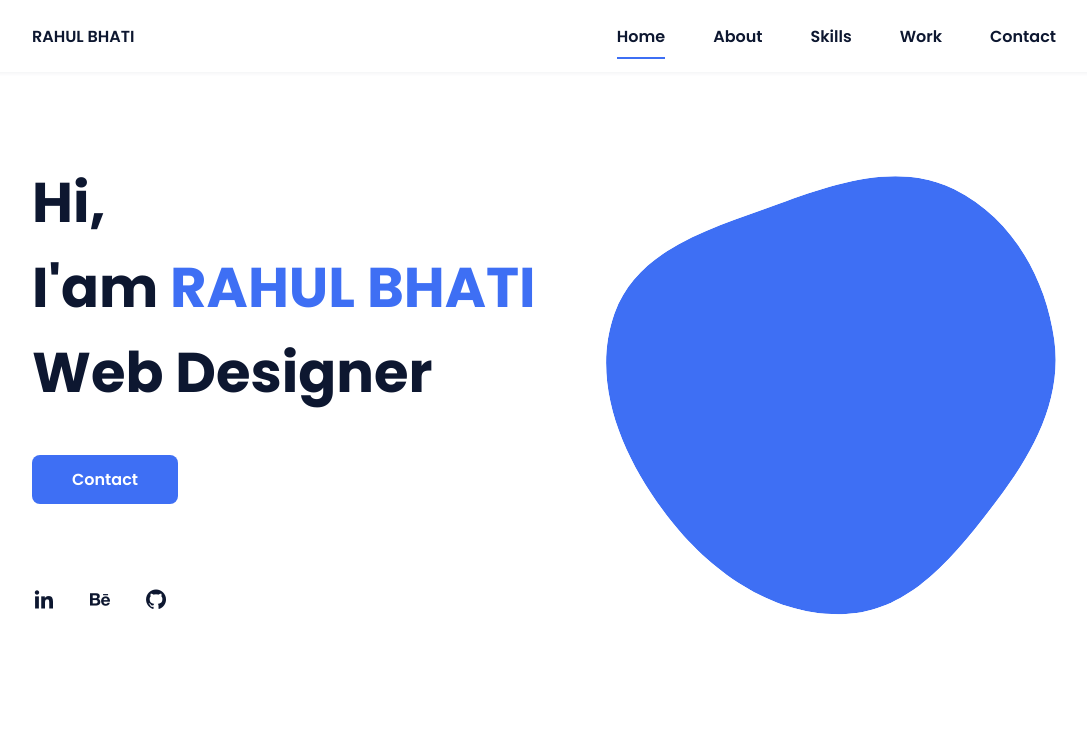
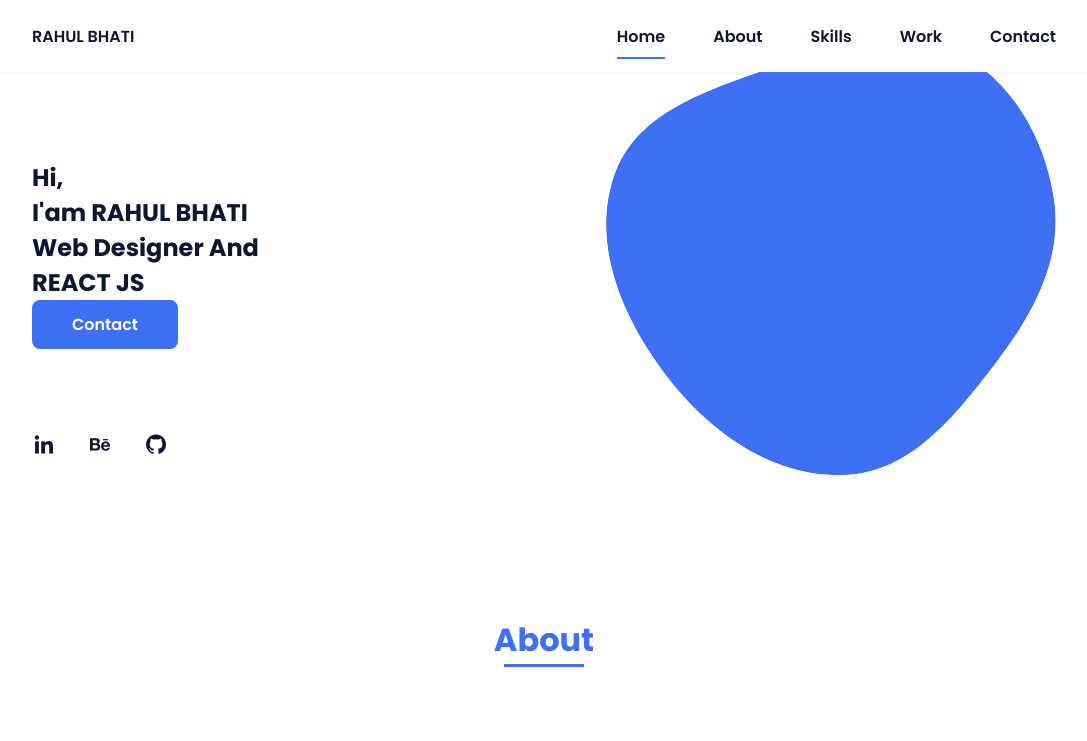
Before and after one commit to Rahul-7027/Static_PortFolio, a plain HTML site: page index.html in a window 1280 px wide. Shown: the top 741 px of the page, without its empty margins (96-1183 px from the left). Drawn offline with nearby package versions, Linux system fonts and the light colour scheme.

Commit message:
Update index.html
Changes the name and skills updates

```diff
--- a/index.html
+++ b/index.html
@@ -39,8 +39,7 @@
             <!--===== HOME =====-->
             <section class="home bd-grid" id="home">
                 <div class="home__data">
-                    <h1 class="home__title">Hi,<br>I'am <span class="home__title-color">RAHUL BHATI</span><br> Web Designer</h1>
-
+                   <h1 className="home__title">Hi,<br/>I'am <span className="home__title-color">RAHUL BHATI</span><br/> Web Designer And<br/> <span className='home__title-color'>REACT JS</span></h1>
                     <a href="#" class="button">Contact</a>
                 </div>
 
```
